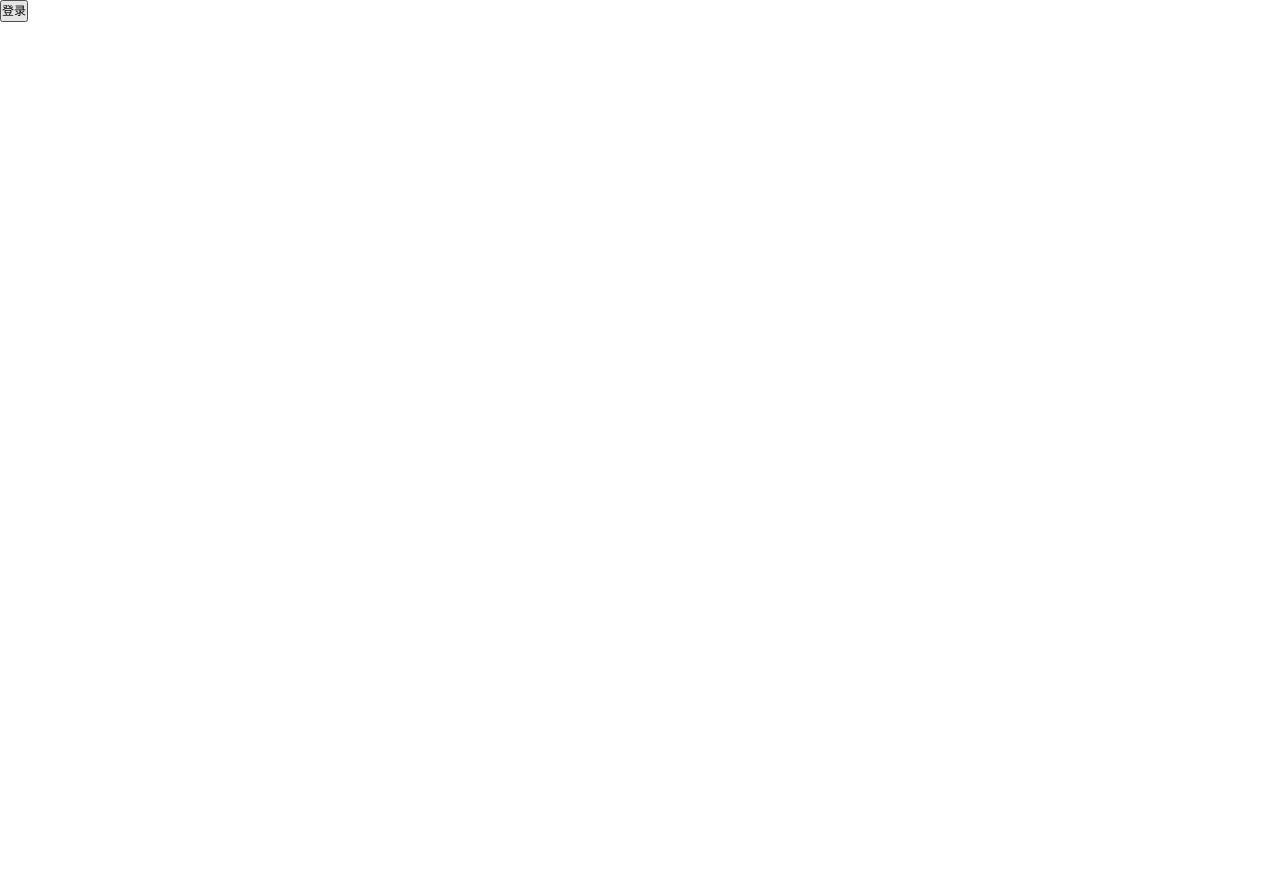
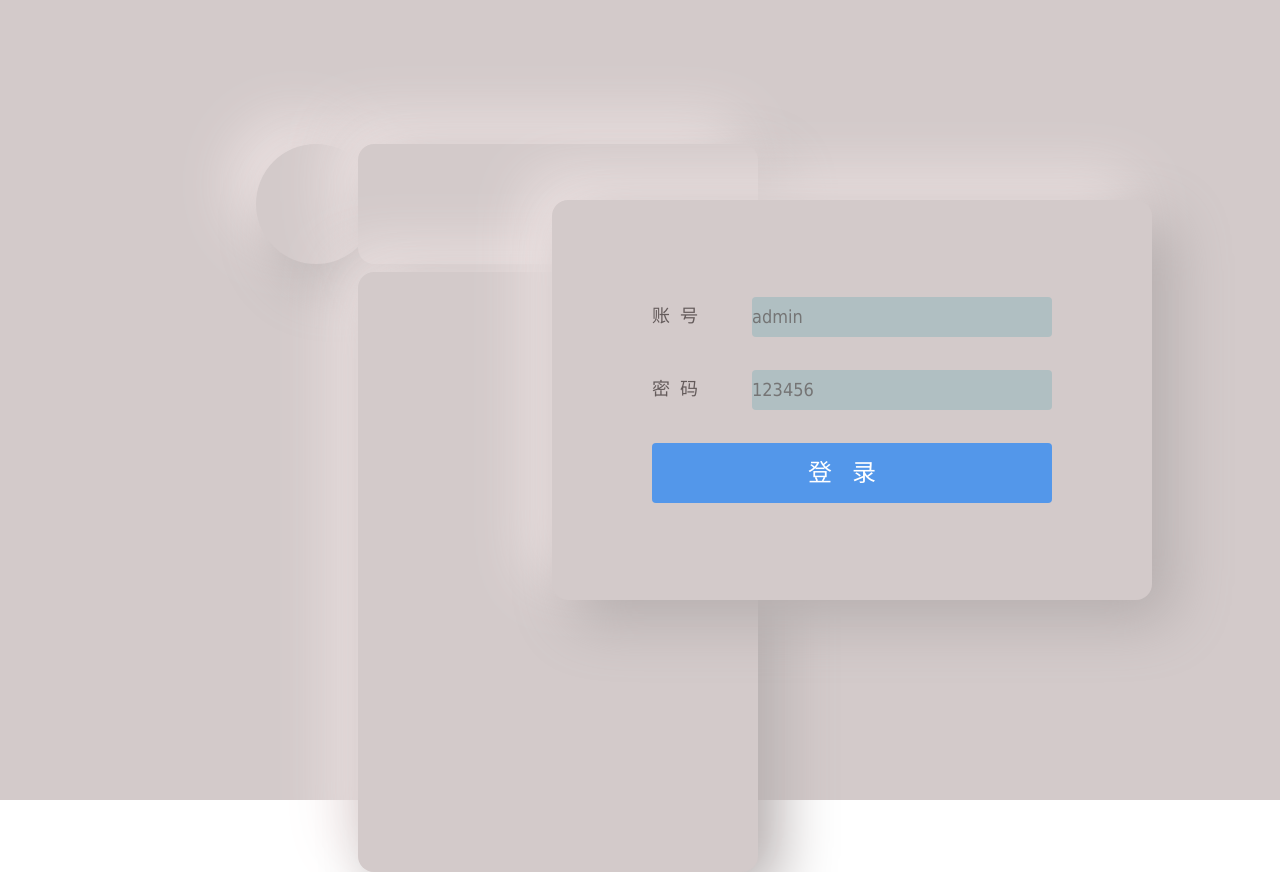
Before and after one commit to Alan-T/react-demo, a React app: page /login in a window 1280 px wide. Before the commit the page ends 800 px from the top, so only its background shows below. Built offline with nearby package versions, Linux system fonts and the light colour scheme.

Commit message:
登录页添加样式

```diff
--- a/src/global.less
+++ b/src/global.less
@@ -3,7 +3,7 @@ body, h1, h2, h3, h4, h5, h6, hr, p, blockquote, /* structural elements 结构
 dl, dt, dd, ul, ol, li, /* list elements 列表元素 */
 pre, /* text formatting elements 文本格式元素 */
 form, fieldset, legend, button, input, textarea, /* form elements 表单元素 */
-th, td /* table elements 表格元素 */ {
+th, td/* table elements 表格元素 */ {
   margin: 0;
   padding: 0;
 }
@@ -13,24 +13,72 @@ body,
 button, input, select, textarea /* for ie */ {
   font: 12px/1.5 tahoma, arial, \5b8b\4f53, sans-serif;
 }
-h1, h2, h3, h4, h5, h6 { font-size: 100%; }
-address, cite, dfn, em, var { font-style: normal; } /* 将斜体扶正 */
-code, kbd, pre, samp { font-family: courier new, courier, monospace; } /* 统一等宽字体 */
-small { font-size: 12px; } /* 小于 12px 的中文很难阅读，让 small 正常化 */
+h1,
+h2,
+h3,
+h4,
+h5,
+h6 {
+  font-size: 100%;
+}
+address,
+cite,
+dfn,
+em,
+var {
+  font-style: normal;
+} /* 将斜体扶正 */
+code,
+kbd,
+pre,
+samp {
+  font-family: courier new, courier, monospace;
+} /* 统一等宽字体 */
+small {
+  font-size: 12px;
+} /* 小于 12px 的中文很难阅读，让 small 正常化 */
 
 /** 重置列表元素 **/
-ul, ol { list-style: none; }
+ul,
+ol {
+  list-style: none;
+}
 
 /** 重置文本格式元素 **/
-a { text-decoration: none; }
-a:hover { text-decoration: underline; }
-
+a {
+  text-decoration: none;
+}
+a:hover {
+  text-decoration: underline;
+}
 
 /** 重置表单元素 **/
-legend { color: #000; } /* for ie6 */
-fieldset, img { border: 0; } /* img 搭车：让链接里的 img 无边框 */
-button, input, select, textarea { font-size: 100%; } /* 使得表单元素在 ie 下能继承字体大小 */
+legend {
+  color: #000;
+} /* for ie6 */
+fieldset,
+img {
+  border: 0;
+} /* img 搭车：让链接里的 img 无边框 */
+button,
+input,
+select,
+textarea {
+  font-size: 100%;
+} /* 使得表单元素在 ie 下能继承字体大小 */
 /* 注：optgroup 无法扶正 */
 
 /** 重置表格元素 **/
-table { border-collapse: collapse; border-spacing: 0; }
+table {
+  border-collapse: collapse;
+  border-spacing: 0;
+}
+
+/** 全局设置盒类型 **/
+* {
+  box-sizing: border-box;
+}
+*::before,
+*::after {
+  box-sizing: border-box;
+}
--- /dev/null
+++ b/src/pages/NoMatch.jsx
@@ -0,0 +1,8 @@
+import React from "react";
+export default function NoMatch() {
+  return (
+    <>
+      <div>404</div>
+    </>
+  );
+}
--- a/src/pages/login/index.jsx
+++ b/src/pages/login/index.jsx
@@ -9,7 +9,22 @@ export default function Login() {
   };
   return (
     <>
-      <button onClick={onLogin}>登录</button>
+      <div className={styles.loginContainer}>
+        <div className={styles.circle}></div>
+        <div className={styles.box1}></div>
+        <div className={styles.box2}></div>
+        <div className={styles.loginBox}>
+          <div className={styles.loginInfo}>
+            <label>账号</label>
+            <input type="text" placeholder="admin" />
+          </div>
+          <div className={styles.loginInfo}>
+            <label>密码</label>
+            <input type="password" placeholder="123456" />
+          </div>
+          <button onClick={onLogin}>登录</button>
+        </div>
+      </div>
     </>
   );
 }
--- a/src/pages/login/style.module.less
+++ b/src/pages/login/style.module.less
@@ -0,0 +1,82 @@
+.loginContainer {
+  height: 100vh;
+  background: #d3caca;
+
+  .loginBox {
+    height: 400px;
+    width: 600px;
+    border-radius: 16px;
+    background: #d3caca;
+    box-shadow: 20px 20px 60px #b3acac, -20px -20px 60px #f3e8e8;
+    position: absolute;
+    top: 50%;
+    right: 10%;
+    transform: translate(-0%, -50%);
+    padding: 80px 20px;
+    display: flex;
+    flex-direction: column;
+    letter-spacing: 10px;
+    align-items: center;
+    justify-content: space-around;
+
+    .loginInfo {
+      width: 400px;
+      font-size: 18px;
+      color: rgb(100, 91, 91);
+      font-family: "Franklin Gothic Medium", "Arial Narrow", Arial, sans-serif;
+      display: flex;
+      justify-content: space-between;
+      align-items: center;
+      input {
+        border: transparent;
+        border-radius: 4px;
+        background-color: rgb(176, 191, 194);
+        height: 40px;
+        width: 300px;
+      }
+    }
+    button {
+      height: 60px;
+      width: 400px;
+      font-size: 24px;
+      background: rgb(83, 151, 234);
+      border: transparent;
+      border-radius: 4px;
+      color: #fff;
+      letter-spacing: 20px;
+      cursor: pointer;
+    }
+  }
+
+  .circle {
+    position: absolute;
+    top: 18%;
+    left: 20%;
+    height: 120px;
+    width: 120px;
+    border-radius: 60px;
+    background: #d3caca;
+    box-shadow: 20px 20px 60px #b3acac, -20px -20px 60px #f3e8e8;
+  }
+
+  .box1 {
+    position: absolute;
+    top: 18%;
+    left: 28%;
+    height: 120px;
+    width: 400px;
+    border-radius: 16px;
+    background: #d3caca;
+    box-shadow: 20px 20px 60px #b3acac, -20px -20px 60px #f3e8e8;
+  }
+  .box2 {
+    position: absolute;
+    top: 34%;
+    left: 28%;
+    height: 600px;
+    width: 400px;
+    border-radius: 16px;
+    background: #d3caca;
+    box-shadow: 20px 20px 60px #b3acac, -20px -20px 60px #f3e8e8;
+  }
+}
--- a/src/router/index.jsx
+++ b/src/router/index.jsx
@@ -4,6 +4,7 @@ import Login from "../pages/login";
 import Layout from "../layouts/index";
 import Home from "../pages/Home";
 import About from "../pages/About";
+import NoMatch from "../pages/NoMatch";
 export default function Router() {
   return (
     <Routes>
@@ -11,7 +12,9 @@ export default function Router() {
       <Route path="/" element={<Layout />}>
         <Route path="home" element={<Home />} />
         <Route path="about" element={<About />} />
+        <Route index element={<Home />} />
       </Route>
+      <Route path="*" element={<NoMatch />} />
     </Routes>
   );
 }
```
Also changed, not shown: src/utils/storage.js (added).
